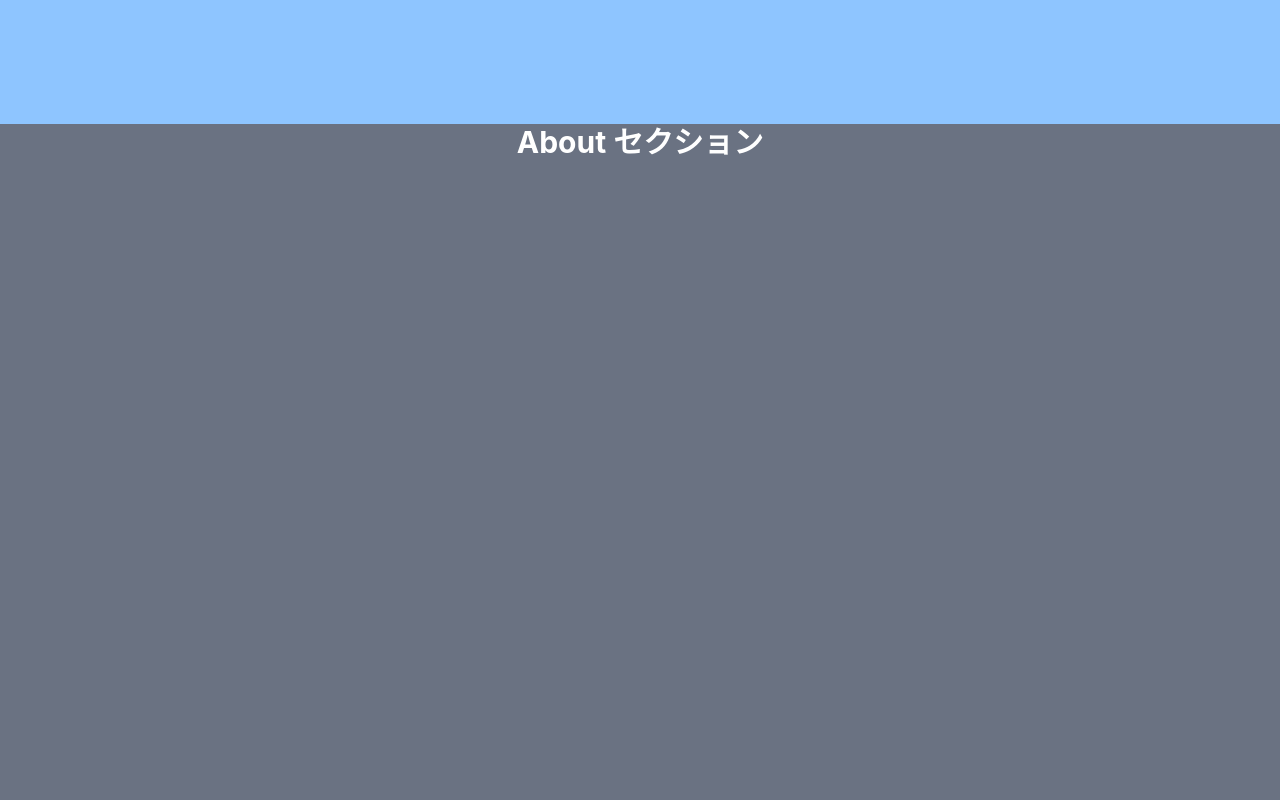
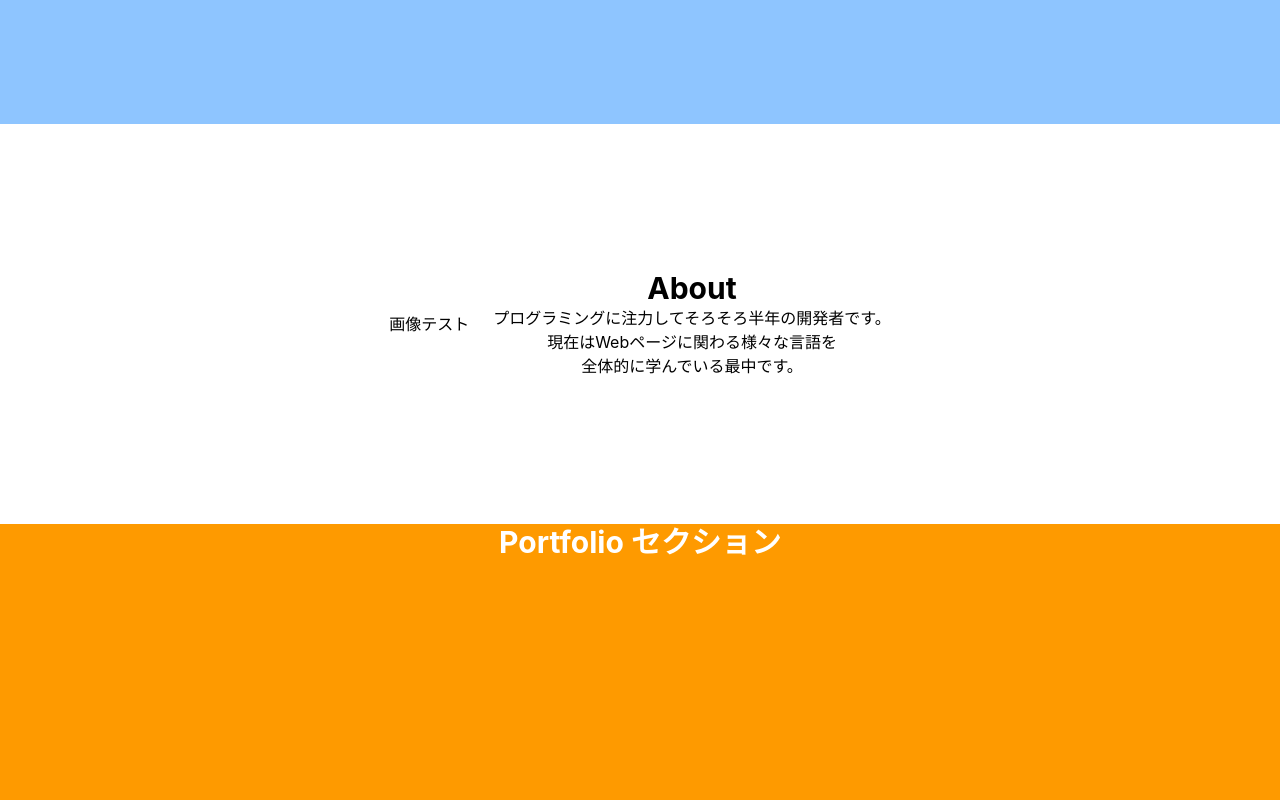
Before and after one commit to kouta-wolf/portfolio-react, a React (Vite) app: page / in a window 1280 px wide. Shown: the part 740-1540 px from the top of the page. Built offline with nearby package versions, Linux system fonts and the light colour scheme.

Commit message:
Aboutセクションを仮作成 #5

```diff
--- a/src/components/sections/About.tsx
+++ b/src/components/sections/About.tsx
@@ -1,7 +1,11 @@
 export const About = () => {
   return (
-    <section className="h-screen bg-gray-500 items-center justify-center">
-      <h1 className="text-3xl text-white font-bold text-center">About セクション</h1>
+    <section id="about" className="bg-white min-h-[50vh] flex flex-row-reverse items-center justify-center gap-6 px-4 text-center">
+      <div className="textsection">
+        <h1 className="text-3xl font-bold text-center">About</h1>
+        <p>プログラミングに注力してそろそろ半年の開発者です。<br></br>現在はWebページに関わる様々な言語を<br></br>全体的に学んでいる最中です。</p>
+      </div>
+      画像テスト
     </section>
   );
 };
```
